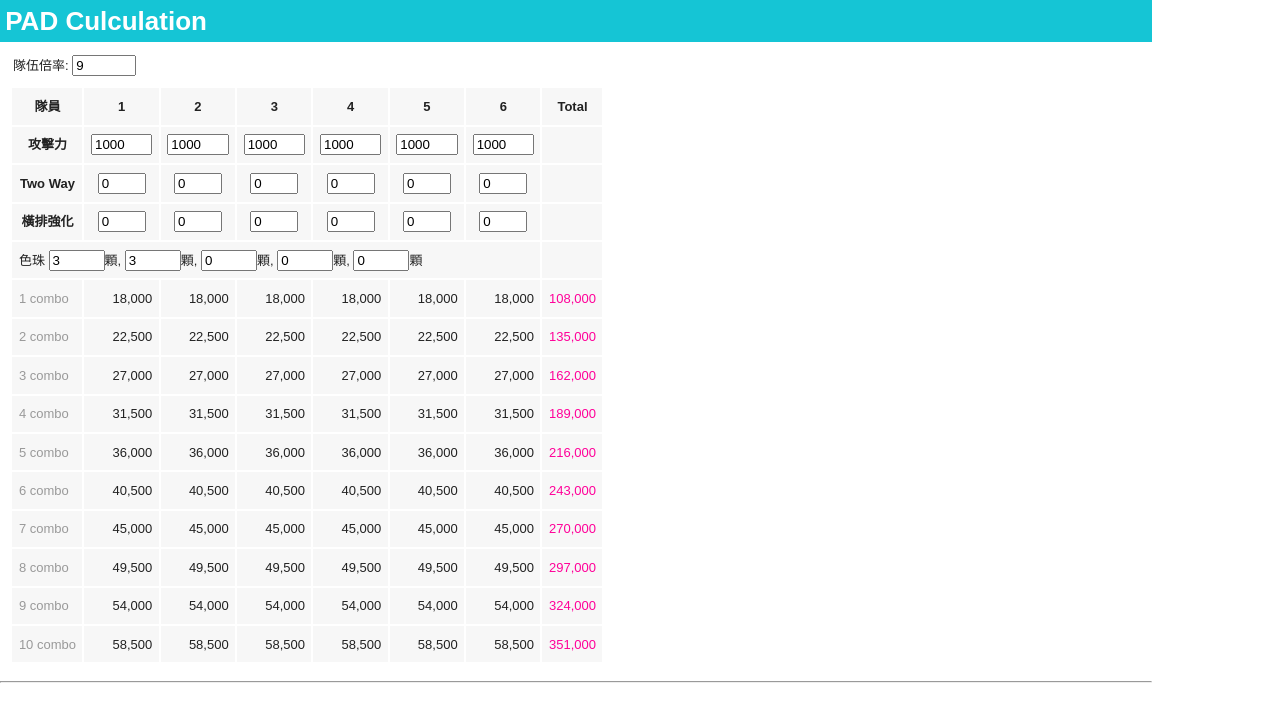
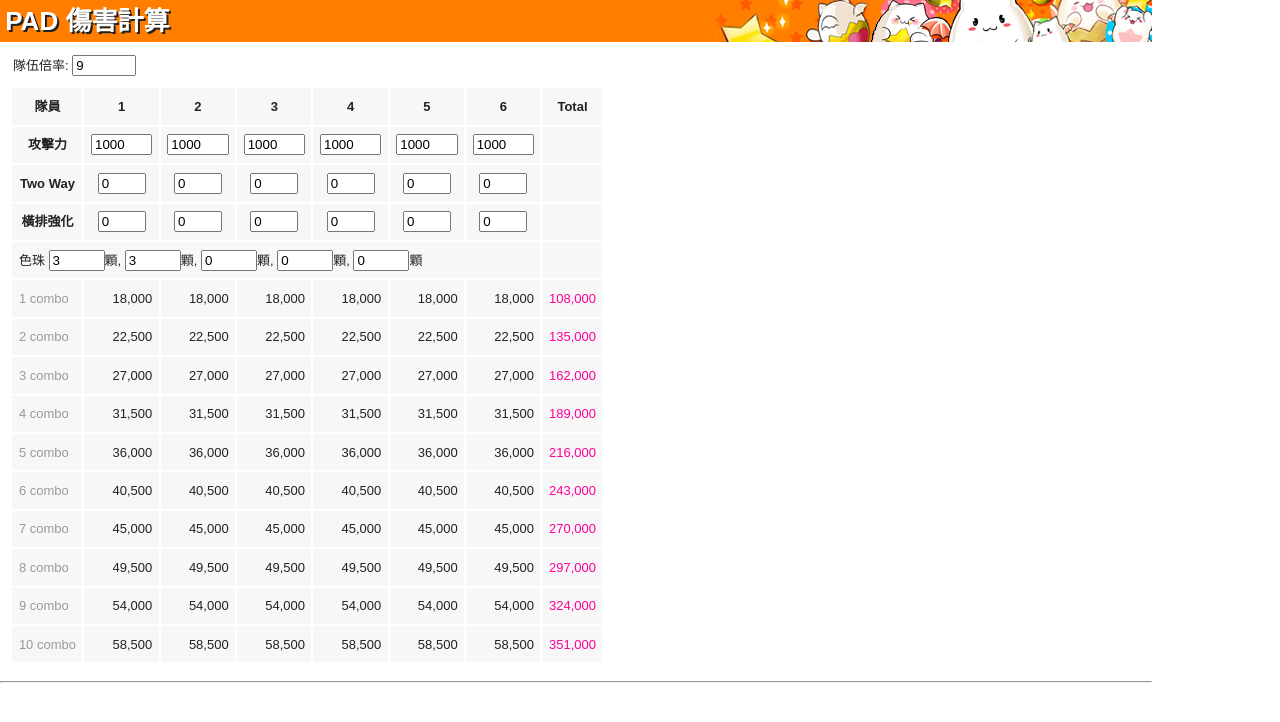
Before and after one commit to fuyei/PADCAL, a website: page public/cal.htm in a window 1280 px wide. Drawn offline with nearby package versions, Linux system fonts and the light colour scheme.

Commit message:
banner image added

```diff
--- a/public/cal.htm
+++ b/public/cal.htm
@@ -3,13 +3,13 @@
 <head>
 <meta charset='utf-8'>
 <meta name="viewport" content="width=device-width, initial-scale=1.0">
-<title>PAD Calculation</title>
+<title>PAD 傷害計算 </title>
 <link rel="stylesheet" href="./css/style.css">
 <script src="//cdnjs.cloudflare.com/ajax/libs/jquery/2.1.1/jquery.min.js"></script>
 </head>
 <body>
 <div id="wrapper">
-<h1> PAD Culculation</h1>
+<h1> PAD 傷害計算</h1>
   <div class="team">隊伍倍率: <input type="number" min="1" max="100" value="9" class="pt" /></div>
   <table id="team-data">
     <thead>
--- a/public/css/style.css
+++ b/public/css/style.css
@@ -4,7 +4,8 @@ h1 {
 	padding:.5em 0 .5em .2em;
 	font-size:2em;
 	color:#fff;
-	background:#15C5D5;
+	background:#ff7e00 url(../images/banner.png) no-repeat center right;
+	text-shadow:2px 2px #222;
 }
 
 ul,li {margin:0;padding:0;list-style: none;}
```
Also changed, not shown: public/images/banner.png (added).
